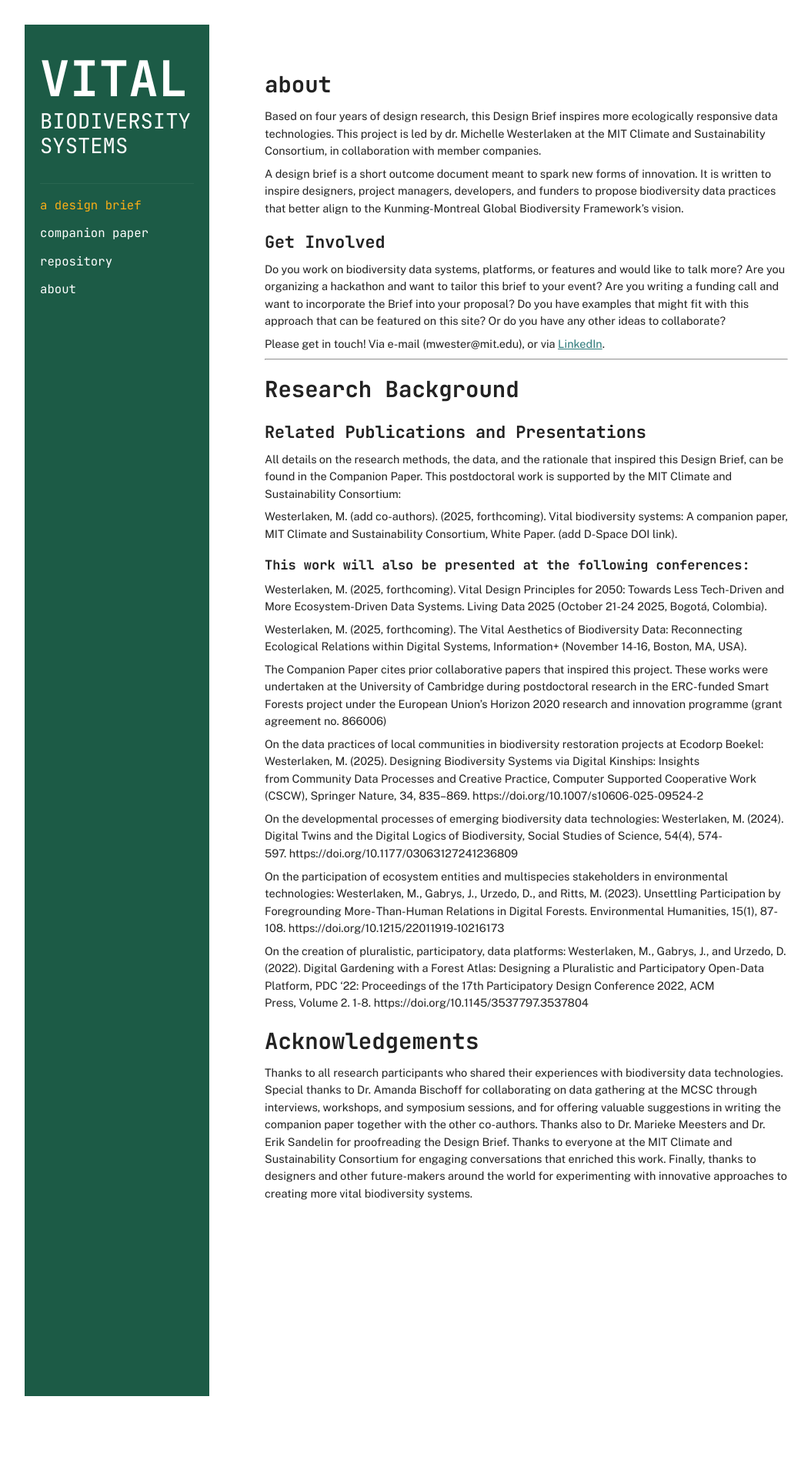
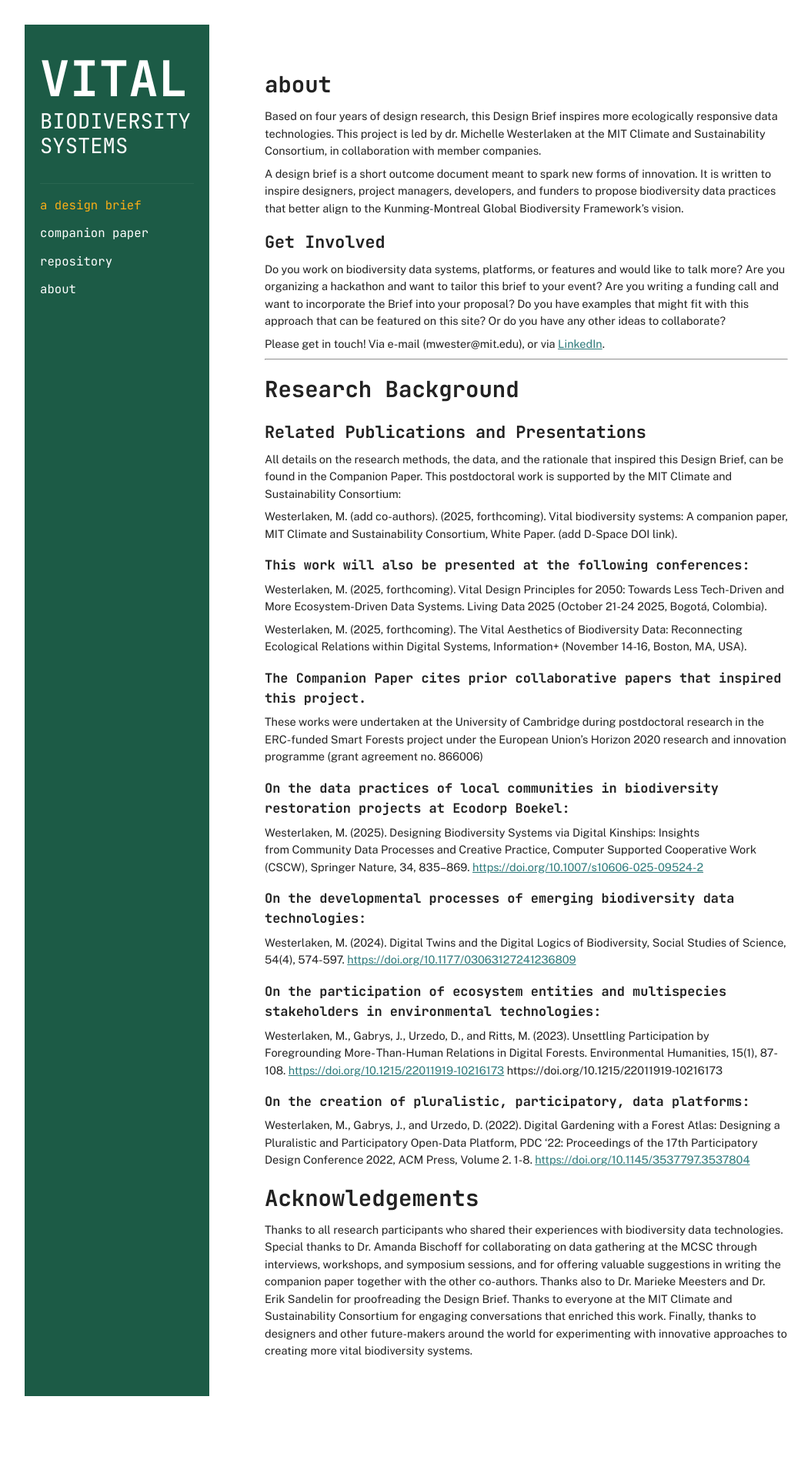
Before and after one commit to vitalbiodiversity/vitalbiodiversity.github.io, a Jekyll site: the page built from about.md, in a window 1280 px wide. Shown: the whole page at 77% size, without its empty margins (58-1112 px from the left). Built offline with Jekyll 4.4.1, drawn with Linux system fonts in a browser that asks for light colours; some of the changed lines change nothing that is shown.

Commit message:
Update about.md

```diff
--- a/about.md
+++ b/about.md
@@ -37,22 +37,20 @@ Westerlaken, M. (2025, forthcoming). Vital Design Principles for 2050: Towards L
 Westerlaken, M. (2025, forthcoming). The Vital Aesthetics of Biodiversity Data: Reconnecting Ecological Relations within Digital Systems, Information+ (November 14-16, Boston, MA, USA).
 
 
-The Companion Paper cites prior collaborative papers that inspired this project. These works were undertaken at the University of Cambridge during postdoctoral research in the ERC-funded Smart Forests project under the European Union's Horizon 2020 research and innovation programme (grant agreement no. 866006)
+### The Companion Paper cites prior collaborative papers that inspired this project.
+These works were undertaken at the University of Cambridge during postdoctoral research in the ERC-funded Smart Forests project under the European Union's Horizon 2020 research and innovation programme (grant agreement no. 866006)
 
-On the data practices of local communities in biodiversity restoration projects at Ecodorp Boekel:
-	Westerlaken, M. (2025). Designing Biodiversity Systems via Digital Kinships: Insights
-	from Community Data Processes and Creative Practice, Computer Supported Cooperative Work
-	(CSCW), Springer Nature, 34, 835–869. https://doi.org/10.1007/s10606-025-09524-2
+### On the data practices of local communities in biodiversity restoration projects at Ecodorp Boekel:
+Westerlaken, M. (2025). Designing Biodiversity Systems via Digital Kinships: Insights from Community Data Processes and Creative Practice, Computer Supported Cooperative Work (CSCW), Springer Nature, 34, 835–869. <a href="https://doi.org/10.1007/s10606-025-09524-2">https://doi.org/10.1007/s10606-025-09524-2</a>
 
-On the developmental processes of emerging biodiversity data technologies:
-	Westerlaken, M. (2024). Digital Twins and the Digital Logics of Biodiversity, Social Studies of Science, 54(4),
-	574-597. https://doi.org/10.1177/03063127241236809
+### On the developmental processes of emerging biodiversity data technologies:
+Westerlaken, M. (2024). Digital Twins and the Digital Logics of Biodiversity, Social Studies of Science, 54(4), 574-597. <a href="https://doi.org/10.1177/03063127241236809">https://doi.org/10.1177/03063127241236809</a>
 
-On the participation of ecosystem entities and multispecies stakeholders in environmental technologies:
-	Westerlaken, M., Gabrys, J., Urzedo, D., and Ritts, M. (2023). Unsettling Participation by Foregrounding More-	Than-Human Relations in Digital Forests. Environmental Humanities, 15(1), 87-108. https://doi.org/10.1215/22011919-10216173
+### On the participation of ecosystem entities and multispecies stakeholders in environmental technologies:
+Westerlaken, M., Gabrys, J., Urzedo, D., and Ritts, M. (2023). Unsettling Participation by Foregrounding More-	Than-Human Relations in Digital Forests. Environmental Humanities, 15(1), 87-108. <a href="https://doi.org/10.1215/22011919-10216173">https://doi.org/10.1215/22011919-10216173</a> https://doi.org/10.1215/22011919-10216173
 
-On the creation of pluralistic, participatory, data platforms:
-	Westerlaken, M., Gabrys, J., and Urzedo, D. (2022). Digital Gardening with a Forest Atlas: Designing a Pluralistic and Participatory Open-Data Platform, PDC ‘22: Proceedings of the 17th Participatory Design Conference 2022, ACM Press, Volume 2. 1-8. https://doi.org/10.1145/3537797.3537804
+### On the creation of pluralistic, participatory, data platforms:
+Westerlaken, M., Gabrys, J., and Urzedo, D. (2022). Digital Gardening with a Forest Atlas: Designing a Pluralistic and Participatory Open-Data Platform, PDC ‘22: Proceedings of the 17th Participatory Design Conference 2022, ACM Press, Volume 2. 1-8. <a href="https://doi.org/10.1145/3537797.3537804">https://doi.org/10.1145/3537797.3537804</a>
 
 
 # Acknowledgements
```
